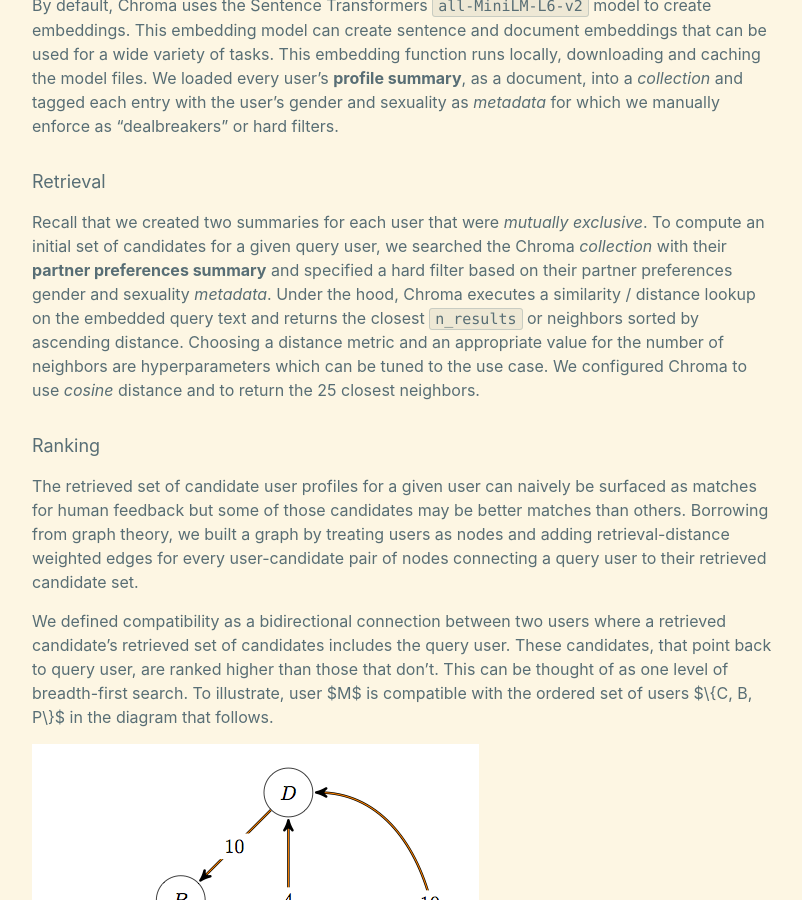
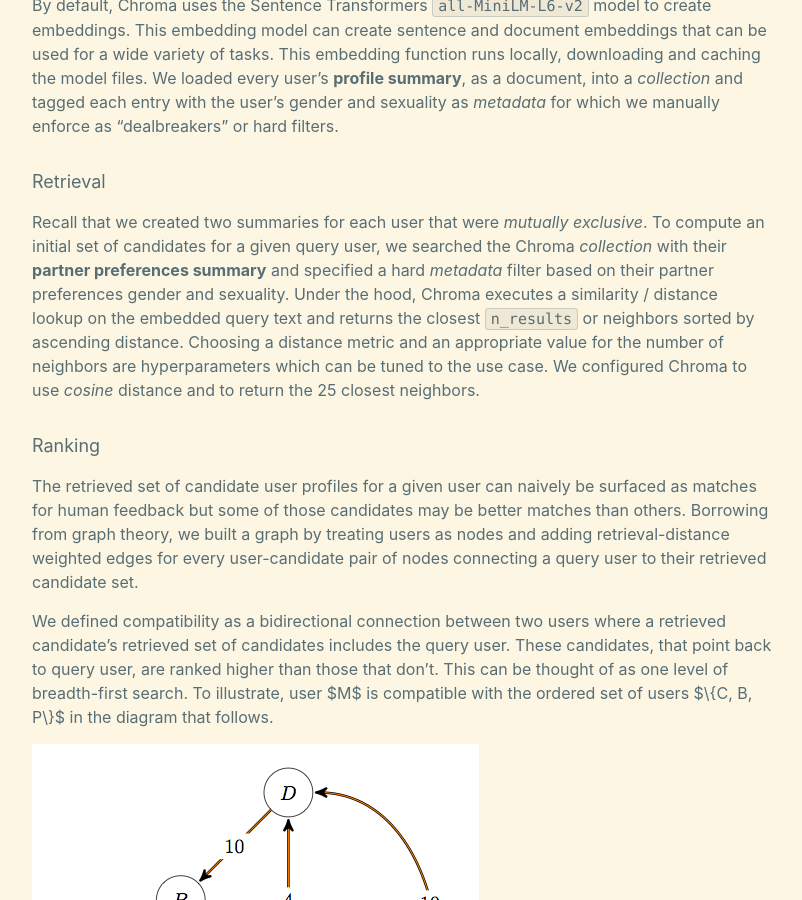
Before and after one commit to daniel-deychakiwsky/daniel-deychakiwsky.github.io, a Jekyll site: the page built from _posts/2023-09-09-generative-matchmaking.md, in a window 1280 px wide and 900 px high, scrolled down 11815 px. Shown: the whole window, without its empty margins (238-1040 px from the left). Built offline with Jekyll 4.4.1, drawn with Linux system fonts in a browser that asks for light colours.

```diff
--- a/_posts/2023-09-09-generative-matchmaking.md
+++ b/_posts/2023-09-09-generative-matchmaking.md
@@ -398,8 +398,8 @@ and sexuality as _metadata_ for which we manually enforce as
 
 Recall that we created two summaries for each user that were _mutually exclusive_.
 To compute an initial set of candidates for a given query user, we searched the Chroma _collection_
-with their **partner preferences summary** and specified a hard filter based
-on their partner preferences gender and sexuality _metadata_. Under the hood, Chroma
+with their **partner preferences summary** and specified a hard _metadata_ filter based
+on their partner preferences gender and sexuality. Under the hood, Chroma
 executes a similarity / distance lookup on the embedded query text and returns the
 closest `n_results` or neighbors sorted by ascending distance. Choosing a distance metric and an
 appropriate value for the number of neighbors are hyperparameters which can be tuned
```
